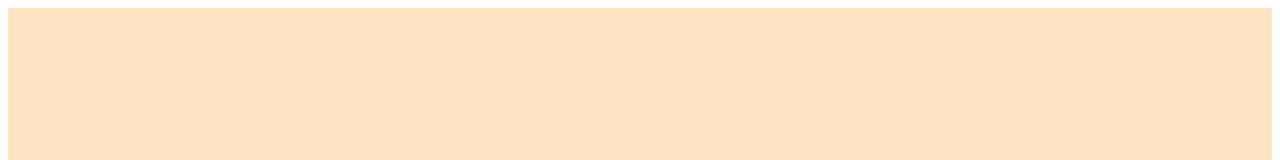
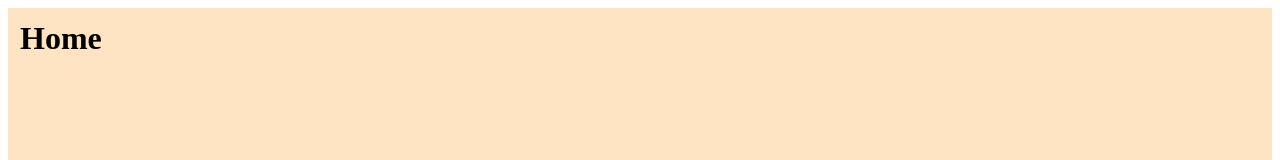
Before and after one commit to 1m4nim/mycology-app3, a React (Vite) app in the folder client/: page / in a window 1280 px wide. Shown: the top 160 px of the page. Built offline with nearby package versions, Linux system fonts and the light colour scheme.

Commit message:
Homeボタンを左上に置くことで最初のページに戻れるようにした

```diff
--- /dev/null
+++ b/client/src/HomeLink.tsx
@@ -0,0 +1,22 @@
+import { Link } from "react-router-dom";
+
+const HomeLink = () => {
+  return (
+    <Link
+      to="/"
+      style={{
+        position: "absolute",
+        top: "20px",
+        left: "20px",
+        fontSize: "2rem",
+        textDecoration: "none",
+        color: "black",
+        fontWeight: "bold",
+      }}
+    >
+      Home
+    </Link>
+  );
+};
+
+export default HomeLink;
--- a/client/src/Identify.tsx
+++ b/client/src/Identify.tsx
@@ -1,6 +1,7 @@
 import { useState, useEffect } from "react";
 import { SketchPicker } from "react-color";
 import { Link } from "react-router-dom";
+import HomeLink from "./HomeLink";
 
 interface ColorResult {
   hex: string;
@@ -73,6 +74,7 @@ const Identify = () => {
           fontWeight: "lighter",
         }}
       >
+        <HomeLink />
         きのこ識別
       </h2>
 
--- a/client/src/StartWindow.tsx
+++ b/client/src/StartWindow.tsx
@@ -1,5 +1,6 @@
 import { Link } from "react-router-dom";
 import styles from "./StartWindow.module.css";
+import HomeLink from "./HomeLink";
 
 function SearchButton({ title }: { title: string }) {
   return <button className={styles.button}>{title}</button>;
@@ -9,6 +10,7 @@ export default function StartWindow() {
   return (
     <div className={styles.container}>
       <div>
+        <HomeLink />
         <h1 className={styles.start}>菌類観察を始めていこう！</h1>
         <Link to="/Identify">
           <SearchButton title="search" />
```
